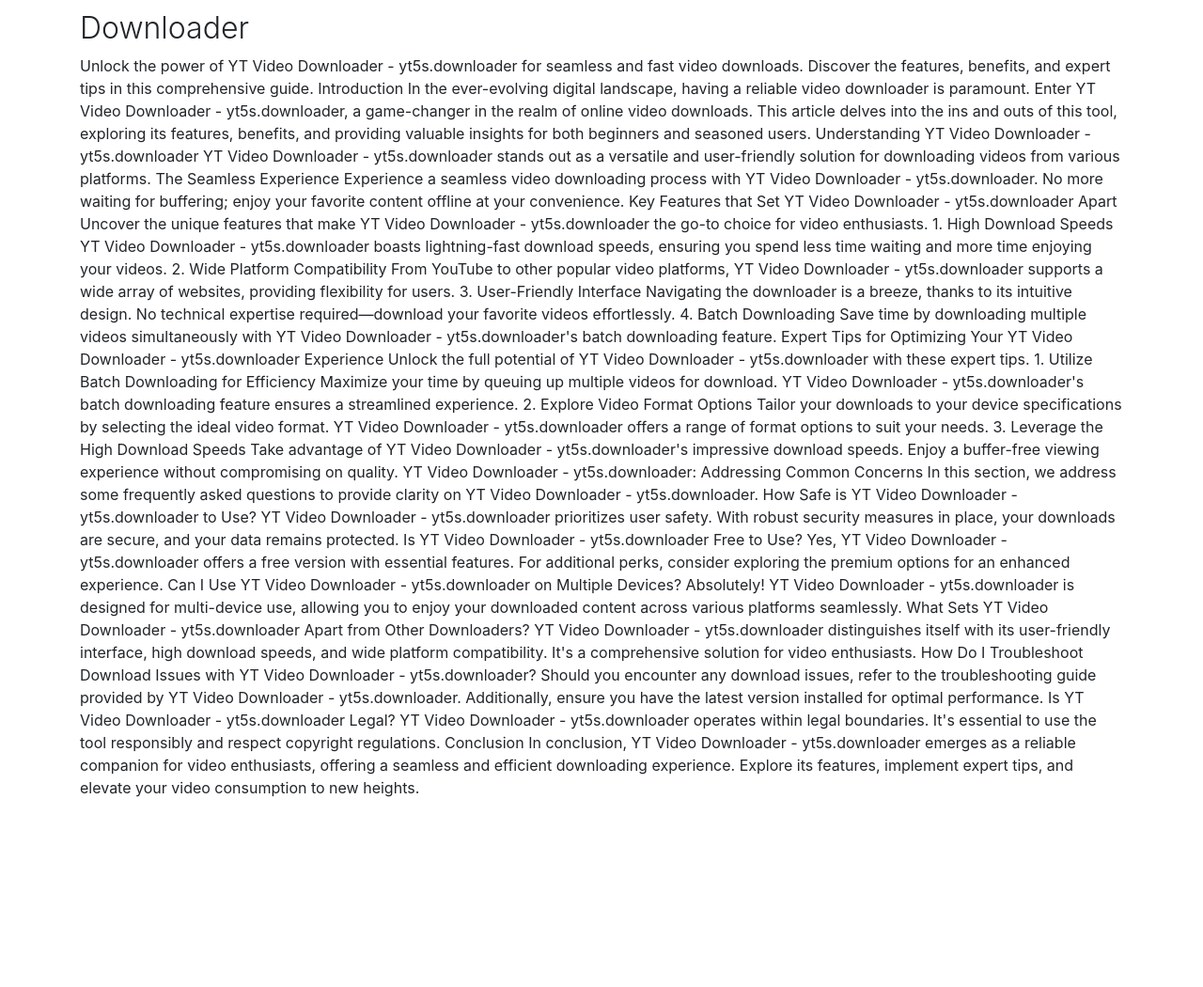
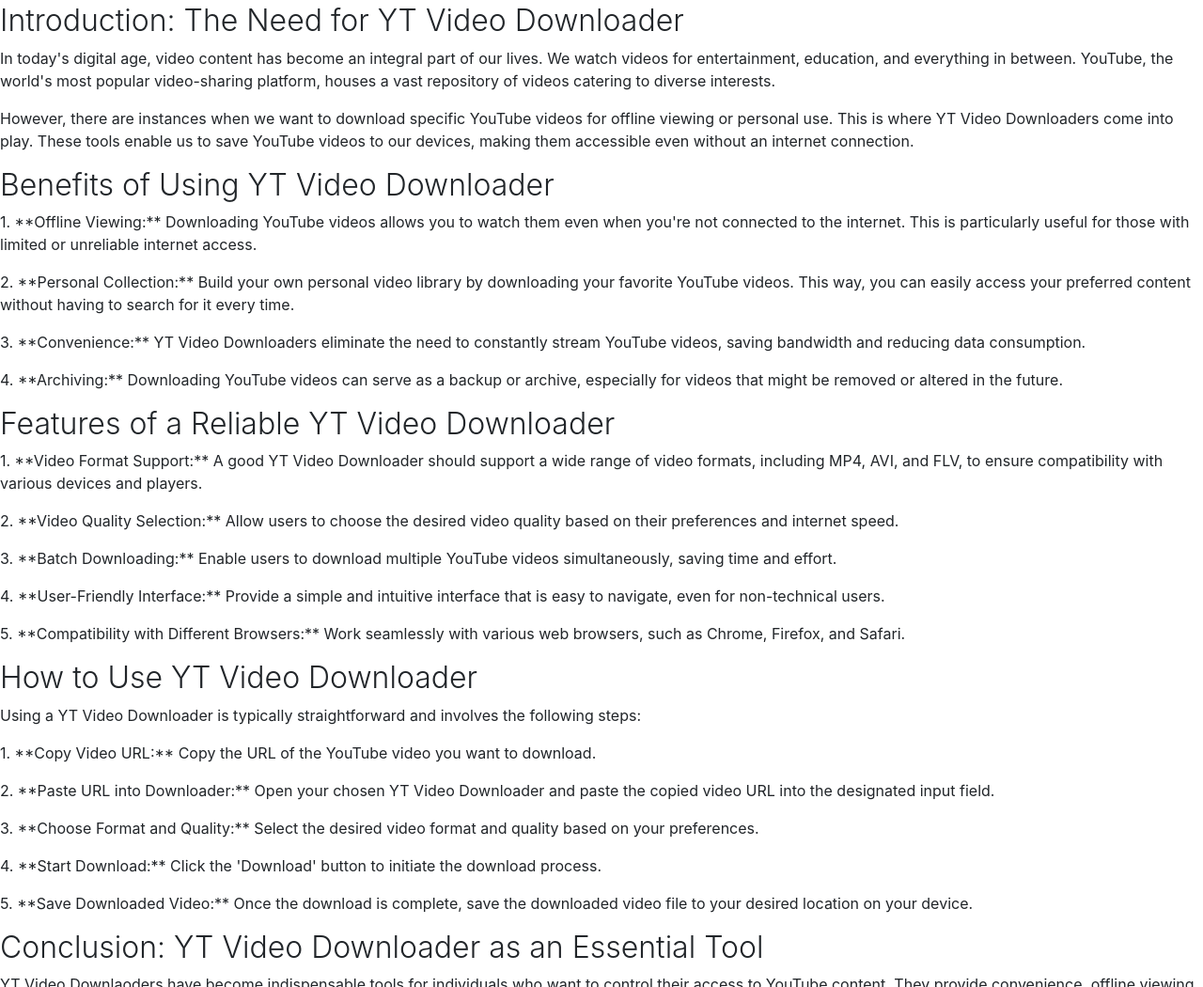
Before and after one commit to bipul182/YouTube-Downloader, a plain HTML site: page index.html in a window 1280 px wide. Shown: the part 631-1681 px from the top of the page at 94% size. Drawn offline with nearby package versions, Linux system fonts and the light colour scheme.

Commit message:
index.html

```diff
--- a/index.html
+++ b/index.html
@@ -105,77 +105,140 @@
         </div>
     </div>
 
-    <!-- Downloads -->
-    <div class="container mt-5 pt-3 mb-5">
-        <div class="row center-it mx-auto" id="download_row"></div>
-    </div>
-    <!-- //Downloads -->
+   </head>
+<body>
+  <header>
+    <h1>YT Video Downloader: Your Ultimate Guide to Downloading YouTube Videos</h1>
+  </header>
 
-    <div class="container">
-        <h2>Downloader</h2>
-        <p>Unlock the power of YT Video Downloader - yt5s.downloader for seamless and fast video downloads. Discover the features, benefits, and expert tips in this comprehensive guide.
+  <main>
+    <section class="introduction">
+      <h2>Introduction: The Need for YT Video Downloader</h2>
+      <p>In today's digital age, video content has become an integral part of our lives. We watch videos for entertainment, education, and everything in between. YouTube, the world's most popular video-sharing platform, houses a vast repository of videos catering to diverse interests.</p>
 
-Introduction
-In the ever-evolving digital landscape, having a reliable video downloader is paramount. Enter YT Video Downloader - yt5s.downloader, a game-changer in the realm of online video downloads. This article delves into the ins and outs of this tool, exploring its features, benefits, and providing valuable insights for both beginners and seasoned users.
+      <p>However, there are instances when we want to download specific YouTube videos for offline viewing or personal use. This is where YT Video Downloaders come into play. These tools enable us to save YouTube videos to our devices, making them accessible even without an internet connection.</p>
+    </section>
 
-Understanding YT Video Downloader - yt5s.downloader
-YT Video Downloader - yt5s.downloader stands out as a versatile and user-friendly solution for downloading videos from various platforms.
+    <section class="benefits">
+      <h2>Benefits of Using YT Video Downloader</h2>
+      <p>1. **Offline Viewing:** Downloading YouTube videos allows you to watch them even when you're not connected to the internet. This is particularly useful for those with limited or unreliable internet access.</p>
 
-The Seamless Experience
-Experience a seamless video downloading process with YT Video Downloader - yt5s.downloader. No more waiting for buffering; enjoy your favorite content offline at your convenience.
+      <p>2. **Personal Collection:** Build your own personal video library by downloading your favorite YouTube videos. This way, you can easily access your preferred content without having to search for it every time.</p>
 
-Key Features that Set YT Video Downloader - yt5s.downloader Apart
-Uncover the unique features that make YT Video Downloader - yt5s.downloader the go-to choice for video enthusiasts.
+      <p>3. **Convenience:** YT Video Downloaders eliminate the need to constantly stream YouTube videos, saving bandwidth and reducing data consumption.</p>
 
-1. High Download Speeds
-YT Video Downloader - yt5s.downloader boasts lightning-fast download speeds, ensuring you spend less time waiting and more time enjoying your videos.
+      <p>4. **Archiving:** Downloading YouTube videos can serve as a backup or archive, especially for videos that might be removed or altered in the future.</p>
+    </section>
 
-2. Wide Platform Compatibility
-From YouTube to other popular video platforms, YT Video Downloader - yt5s.downloader supports a wide array of websites, providing flexibility for users.
+    <section class="features">
+      <h2>Features of a Reliable YT Video Downloader</h2>
+      <p>1. **Video Format Support:** A good YT Video Downloader should support a wide range of video formats, including MP4, AVI, and FLV, to ensure compatibility with various devices and players.</p>
 
-3. User-Friendly Interface
-Navigating the downloader is a breeze, thanks to its intuitive design. No technical expertise required—download your favorite videos effortlessly.
+      <p>2. **Video Quality Selection:** Allow users to choose the desired video quality based on their preferences and internet speed.</p>
 
-4. Batch Downloading
-Save time by downloading multiple videos simultaneously with YT Video Downloader - yt5s.downloader's batch downloading feature.
+      <p>3. **Batch Downloading:** Enable users to download multiple YouTube videos simultaneously, saving time and effort.</p>
 
-Expert Tips for Optimizing Your YT Video Downloader - yt5s.downloader Experience
-Unlock the full potential of YT Video Downloader - yt5s.downloader with these expert tips.
+      <p>4. **User-Friendly Interface:** Provide a simple and intuitive interface that is easy to navigate, even for non-technical users.</p>
 
-1. Utilize Batch Downloading for Efficiency
-Maximize your time by queuing up multiple videos for download. YT Video Downloader - yt5s.downloader's batch downloading feature ensures a streamlined experience.
+      <p>5. **Compatibility with Different Browsers:** Work seamlessly with various web browsers, such as Chrome, Firefox, and Safari.</p>
+    </section>
 
-2. Explore Video Format Options
-Tailor your downloads to your device specifications by selecting the ideal video format. YT Video Downloader - yt5s.downloader offers a range of format options to suit your needs.
+    <section class="usage">
+      <h2>How to Use YT Video Downloader</h2>
+      <p>Using a YT Video Downloader is typically straightforward and involves the following steps:</p>
 
-3. Leverage the High Download Speeds
-Take advantage of YT Video Downloader - yt5s.downloader's impressive download speeds. Enjoy a buffer-free viewing experience without compromising on quality.
+      <p>1. **Copy Video URL:** Copy the URL of the YouTube video you want to download.</p>
 
-YT Video Downloader - yt5s.downloader: Addressing Common Concerns
-In this section, we address some frequently asked questions to provide clarity on YT Video Downloader - yt5s.downloader.
+      <p>2. **Paste URL into Downloader:** Open your chosen YT Video Downloader and paste the copied video URL into the designated input field.</p>
 
-How Safe is YT Video Downloader - yt5s.downloader to Use?
-YT Video Downloader - yt5s.downloader prioritizes user safety. With robust security measures in place, your downloads are secure, and your data remains protected.
+      <p>3. **Choose Format and Quality:** Select the desired video format and quality based on your preferences.</p>
 
-Is YT Video Downloader - yt5s.downloader Free to Use?
-Yes, YT Video Downloader - yt5s.downloader offers a free version with essential features. For additional perks, consider exploring the premium options for an enhanced experience.
+      <p>4. **Start Download:** Click the 'Download' button to initiate the download process.</p>
 
-Can I Use YT Video Downloader - yt5s.downloader on Multiple Devices?
-Absolutely! YT Video Downloader - yt5s.downloader is designed for multi-device use, allowing you to enjoy your downloaded content across various platforms seamlessly.
+      <p>5. **Save Downloaded Video:** Once the download is complete, save the downloaded video file to your desired location on your device.</p>
+    </section>
 
-What Sets YT Video Downloader - yt5s.downloader Apart from Other Downloaders?
-YT Video Downloader - yt5s.downloader distinguishes itself with its user-friendly interface, high download speeds, and wide platform compatibility. It's a comprehensive solution for video enthusiasts.
+    <section class="conclusion">
+      <h2>Conclusion: YT Video Downloader as an Essential Tool</h2>
+      <p>YT Video Downlaoders have become indispensable tools for individuals who want to control their access to YouTube content. They provide convenience, offline viewing options, and personal collection building capabilities, making them valuable assets for today's digital users.</p>
 
-How Do I Troubleshoot Download Issues with YT Video Downloader - yt5s.downloader?
-Should you encounter any download issues, refer to the troubleshooting guide provided by YT Video Downloader - yt5s.downloader. Additionally, ensure you have the latest version installed for optimal performance.
+      <p>When choosing a YT Video Downloader, consider factors such as supported formats, quality options, batch downloading capabilities, user-friendliness, and compatibility with different browsers. With a reliable YT Video Downloader in your arsenal, you can seamlessly download your favorite YouTube videos and enjoy them anytime, anywhere.</p>
+<header>
+    <h1>YT Video Downloader FAQs: Your Questions Answered</h1>
+  </header>
 
-Is YT Video Downloader - yt5s.downloader Legal?
-YT Video Downloader - yt5s.downloader operates within legal boundaries. It's essential to use the tool responsibly and respect copyright regulations.
+  <main>
+    <section class="faq">
+      <h2>What is a YT Video Downloader?</h2>
+      <p>A YT Video Downloader is a tool that enables you to download videos from YouTube. This can be useful for various purposes, such as offline viewing, personal collection building, and archiving.</p>
+    </section>
 
-Conclusion
-In conclusion, YT Video Downloader - yt5s.downloader emerges as a reliable companion for video enthusiasts, offering a seamless and efficient downloading experience. Explore its features, implement expert tips, and elevate your video consumption to new heights.</p>
-    </div>
+    <section class="faq">
+      <h2>Why would I use a YT Video Downloader?</h2>
+      <p>There are several reasons why you might want to use a YT Video Downloader:</p>
 
+      <ul>
+        <li><strong>Offline viewing:</strong> Watch videos without an internet connection.</li>
+        <li><strong>Personal collection:</strong> Build a library of favorite YouTube videos.</li>
+        <li><strong>Convenience:</strong> Save bandwidth and data by downloading videos instead of streaming them.</li>
+        <li><strong>Archiving:</strong> Back up or archive important YouTube videos that might be removed or altered.</li>
+      </ul>
+    </section>
+
+    <section class="faq">
+      <h2>What features should I look for in a YT Video Downloader?</h2>
+      <p>A reliable YT Video Downloader should offer the following features:</p>
+
+      <ul>
+        <li><strong>Wide range of video formats:</strong> Ensure compatibility with your devices and players.</li>
+        <li><strong>Video quality selection:</strong> Choose the desired quality based on your preferences.</li>
+        <li><strong>Batch downloading:</strong> Download multiple videos simultaneously.</li>
+        <li><strong>User-friendly interface:</strong> Easy to navigate and use.</li>
+        <li><strong>Compatibility with different browsers:</strong> Works seamlessly with popular browsers like Chrome, Firefox, and Safari.</li>
+      </ul>
+    </section>
+
+    <section class="faq">
+      <h2>How do I use a YT Video Downloader?</h2>
+      <p>The specific steps may vary depending on the tool, but the general process is typically straightforward:</p>
+
+      <ol>
+        <li><strong>Copy video URL:</strong> Copy the URL of the YouTube video you want to download.</li>
+        <li><strong>Paste URL into downloader:</strong> Open the YT Video Downloader and paste the copied URL.</li>
+        <li><strong>Choose format and quality:</strong> Select the desired video format and quality.</li>
+        <li><strong>Start the download:</strong> Click the 'Download' button to initiate the process.</li>
+        <li><strong>Save the downloaded video:</strong> Save the downloaded video file to your desired location.</li>
+      </ol>
+    </section>
+
+    <section class="faq">
+      <h2>Are YT Video Downloaders safe to use?</h2>
+      <p>It is crucial to use a reputable and trustworthy YT Video Downloader to minimize the risk of malware or viruses. Some downloaders may violate YouTube's terms of service, so be aware of potential legal implications.</p>
+    </section>
+
+    <section class="faq">
+      <h2>Are there any alternatives to YT Video Downloaders?</h2>
+      <p>Yes, there are several alternatives, including browser extensions, online tools, and specialized software. Compare options carefully to find the best fit.</p>
+    </section>
+
+    <section class="faq">
+      <h2>Where can I find a list of YT Video Downloaders?</h2>
+      <p>Numerous websites list and review YT Video Downloaders. Popular options include Download.com, CNET Download, and Softonic.</p>
+    </section>
+
+    <section class="faq">
+      <h2>I am still having trouble with a YT Video Downloader. What should I do?</h2>
+      <p>If you encounter issues, try the following:</p>
+
+      <ul>
+        <li>Check the downloader's website or documentation for troubleshooting tips.</li>
+        <li>Search for online forums or communities where you can seek help from other users.</li>
+        <li>Contact the downloader's developer for technical support.</li>
+      </ul>
+    </section>
+  </main>
+</body>
+</html>
     <!-- Footer -->
     <footer class="footer pt-5 mt-5">
         <div class="container pt-5 mt-5">
```
